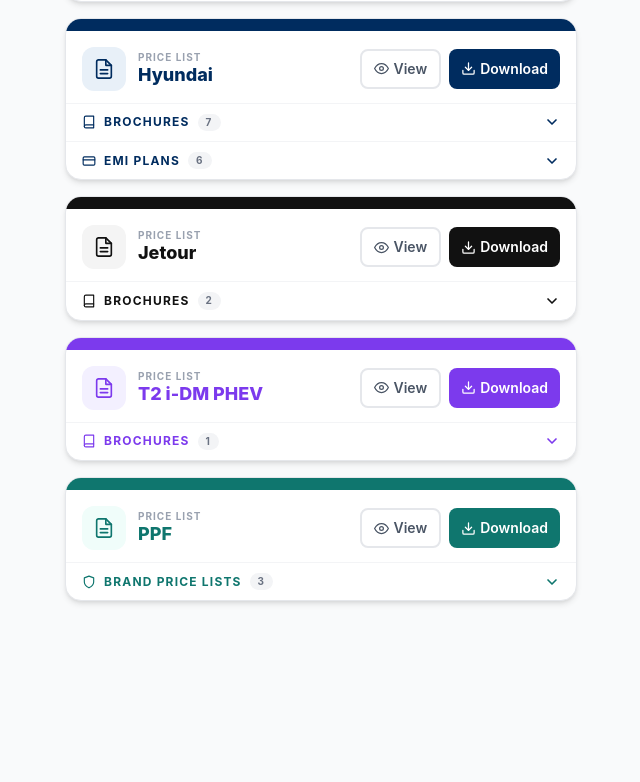
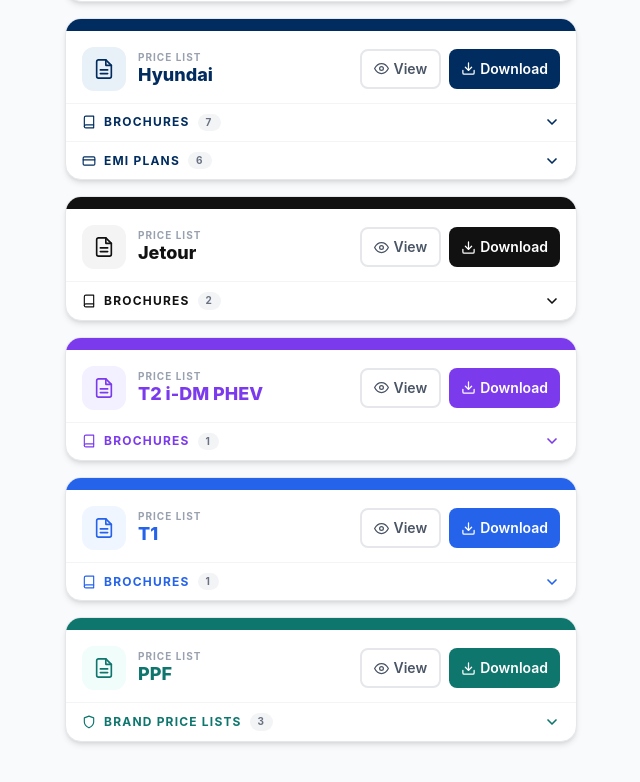
Before and after one commit to Rehanminhas03/ittehad-automotive, a Next.js app: page / in a window 1280 px wide. Shown: the part 1098-1880 px from the top of the page, without its empty margins (319-959 px from the left). Before the commit the page ends 1739 px from the top, so only its background shows below. Built offline with nearby package versions, Linux system fonts and the light colour scheme.

Commit message:
Add T1 brochure and price list
Co-authored-by: Copilot <223556219+Copilot@users.noreply.github.com>

```diff
--- a/app/layout.tsx
+++ b/app/layout.tsx
@@ -3,7 +3,7 @@ import "./globals.css";
 
 export const metadata: Metadata = {
   title: "Ittehad Automotive",
-  description: "Official price lists for CSM, Hyundai, and Jetour vehicles",
+  description: "Official price lists and brochures for CSM, Hyundai, Jetour, and T1 vehicles",
 };
 
 export default function RootLayout({
--- a/app/page.tsx
+++ b/app/page.tsx
@@ -99,6 +99,18 @@ const brands: Brand[] = [
     iconBg: "#f3f0ff",
     brochures: [
       { label: "T2 i-DM Brochure", file: "/Jetour_T2_Brochure_Enhanced.pdf" },
+    ],
+    emiPlans: [],
+  },
+  {
+    id: "t1",
+    brand: "T1",
+    priceFile: "/t1-pricelist.pdf",
+    color: "#2563eb",
+    stripColor: "#2563eb",
+    iconBg: "#eff6ff",
+    brochures: [
+      { label: "T1 Brochure", file: "/t1-brochure.pdf" },
     ],
     emiPlans: [],
   },
```
Also changed, not shown: 2 other files (tests, documents, lock files or other folders).
